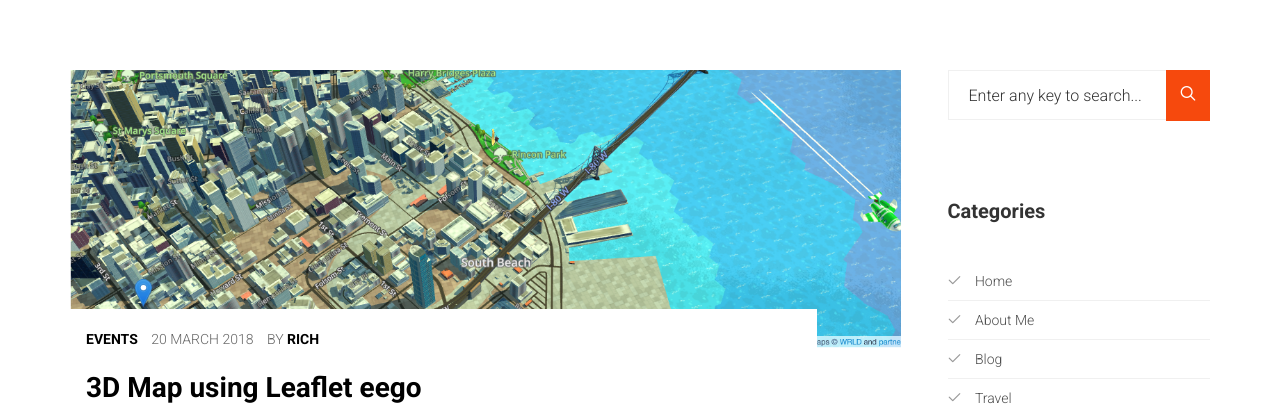
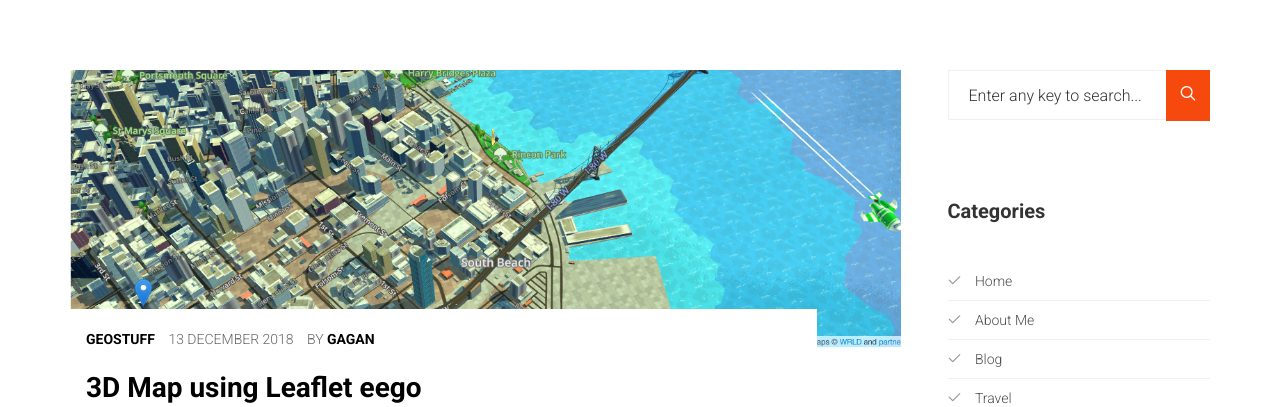
Before and after one commit to GaganGowda89/Divgan, a plain HTML site: page second_blog3D.html in a window 1280 px wide. Shown: the part 302-709 px from the top of the page. Drawn offline with Linux system fonts and the light colour scheme; files whose address does not match are found by name; a web font is replaced by a local one.

Commit message:
update second_blog3D

```diff
--- a/second_blog3D.html
+++ b/second_blog3D.html
@@ -107,13 +107,13 @@
 							<div class="col-md-12">
 								<div class="blog-entry">
 									<div class="blog-img blog-detail">
-										<img src="images/blog-5a.jpg" class="img-responsive" alt="html5 bootstrap template">
+										<a href="map_contact3D.html"><img src="images/blog-5a.jpg" class="img-responsive" alt="html5 bootstrap template"></a>
 									</div>
 									<div class="desc">
 										<p class="meta">
-											<span class="cat"><a href="#">Events</a></span>
-											<span class="date">20 March 2018</span>
-											<span class="pos">By <a href="#">Rich</a></span>
+											<span class="cat"><a href="#">GeoStuff</a></span>
+											<span class="date">13 December 2018</span>
+											<span class="pos">By <a href="#">Gagan</a></span>
 										</p>
 										<h2><a href="blog.html">3D Map using Leaflet eego</a></h2>
 																	<p>It's always been fascinating working with Geographic Information Systems, mainly seeing the advacements from Google Maps, OpenstreetMaps and others. The challenge is to build solution to a problem geographically, which could ease the user who wants to find solution w.r.t to his/her Geocapture.
```
